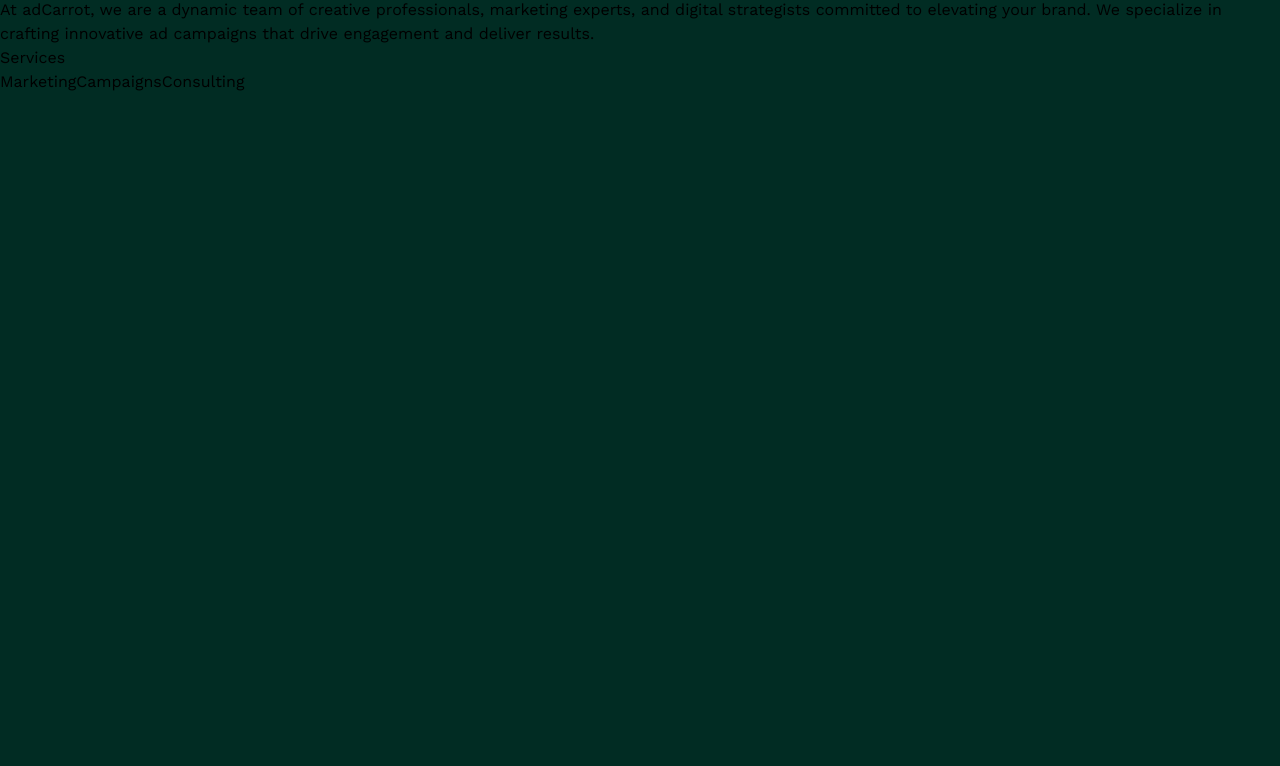
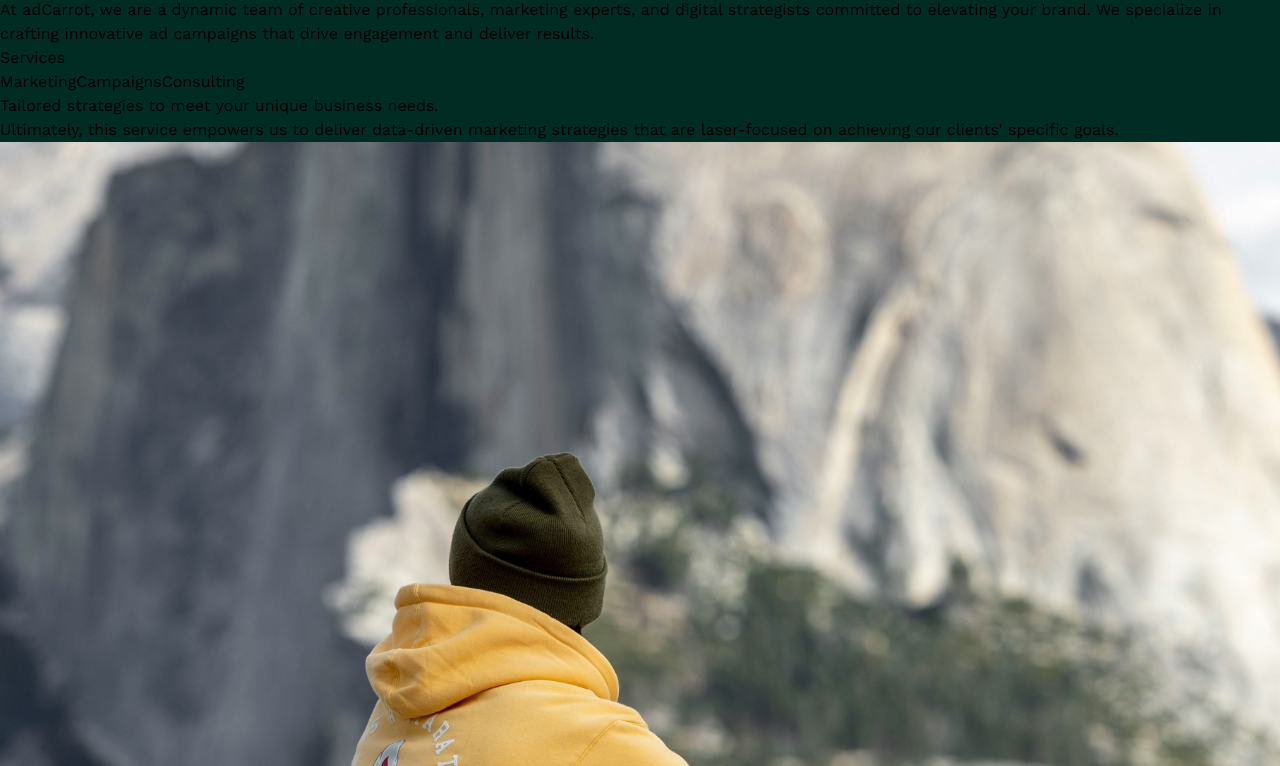
Before and after one commit to ionutpetru4046/landing-page-adCarrot, a React (Vite) app: page / in a window 1280 px wide. Shown: the part 5774-6540 px from the top of the page. Before the commit the page ends 5868 px from the top, so only its background shows below. Built offline with nearby package versions, Linux system fonts and the light colour scheme.

Commit message:
images added to service component

```diff
--- a/src/components/Services.jsx
+++ b/src/components/Services.jsx
@@ -21,6 +21,20 @@
                     </button>
                 ))}
             </div>
+            <div key={activeTab.id} className="mt-8 flex flex-col items-center
+            lg:flex-row ">
+                <div className="p-4 lg:w-1/2">
+                    <h2 className="mb-4 text-3xl lg:text-4xl">{activeTab.
+                    content}</h2>
+                    <p className="text-lg tracking-tighter text-emerald-950
+                    lg:text-2xl">{activeTab.description}
+                    </p>
+                </div>
+                <div className="p-4 lg:w-1/2">
+                    <img src={activeTab.imgSrc} alt={activeTab.title}
+                    className="h-auto w-full rounded-lg" />
+                </div>
+            </div>
         </div>
     </section>
   )
```
